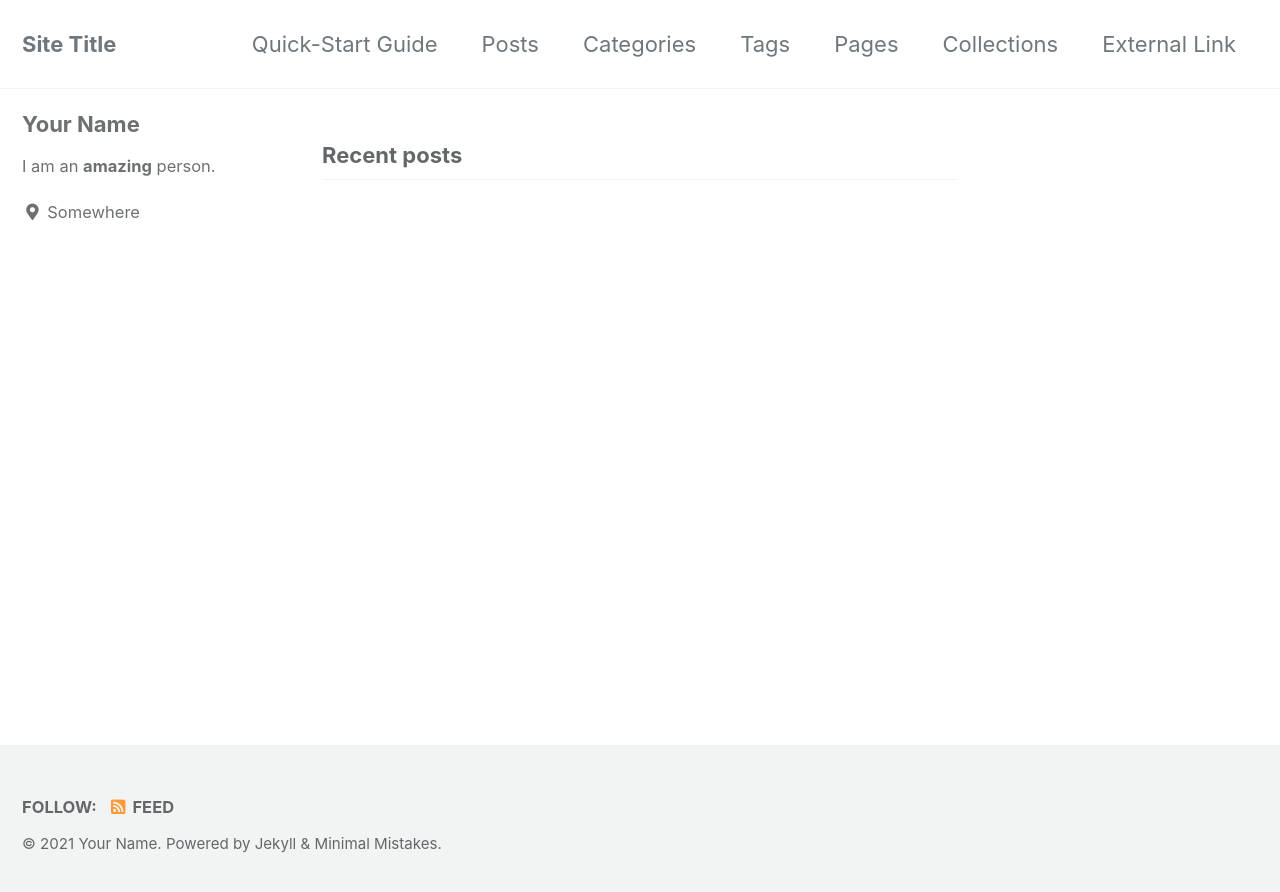
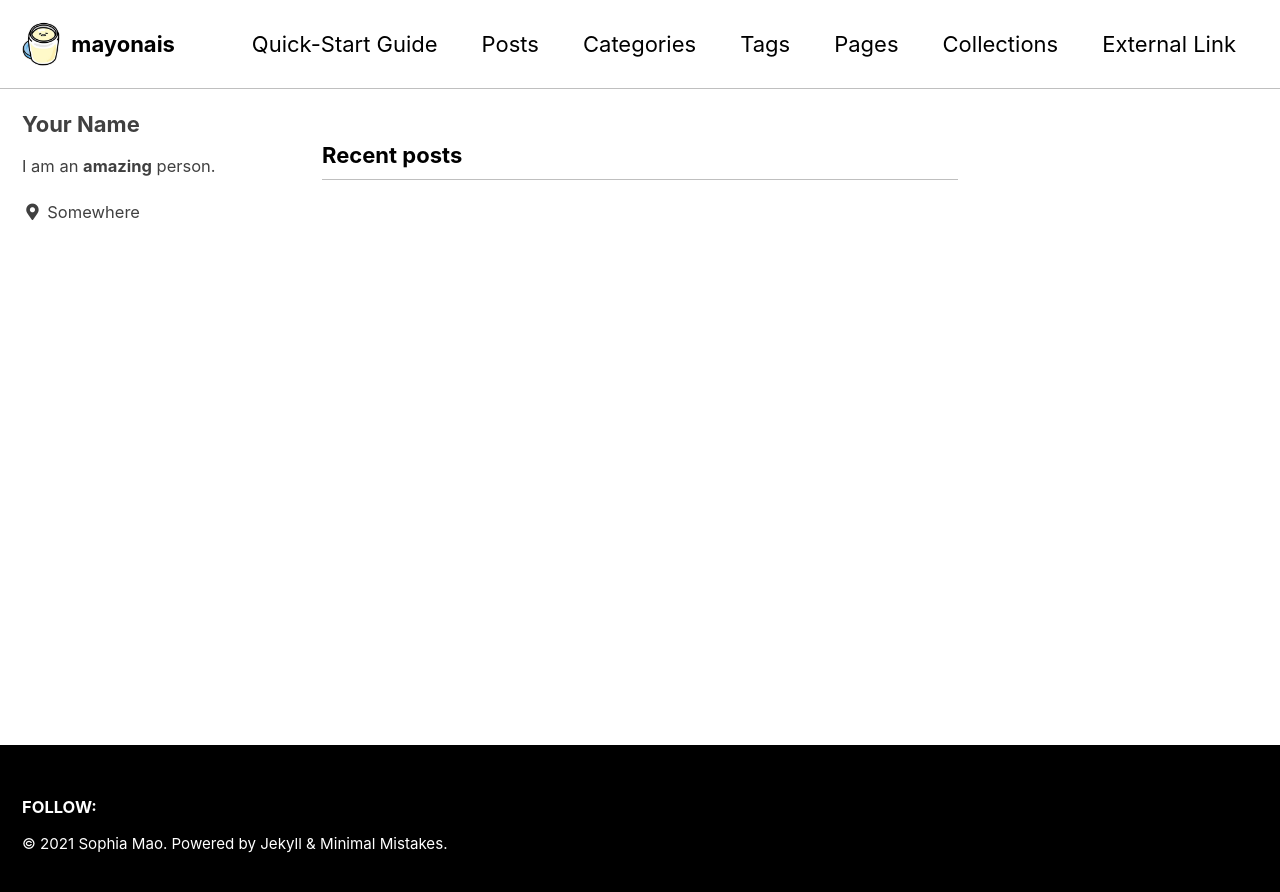
Before and after one commit to mayonais/mayonais.github.io, a Jekyll site: the page built from index.html, in a window 1280 px wide. Shown: the top 892 px of the page. Built offline with Jekyll 4.4.1, drawn with Linux system fonts in a browser that asks for light colours; cached includes are drawn as plain includes; the list of posts is cut into pages by our own code.

Commit message:
site settings

```diff
--- a/_config.yml
+++ b/_config.yml
@@ -12,21 +12,21 @@
 
 # theme                  : "minimal-mistakes-jekyll"
 # remote_theme           : "mmistakes/minimal-mistakes"
-remote_theme: "mmistakes/minimal-mistakes@4.23.0"
-minimal_mistakes_skin    : "default" # "air", "aqua", "contrast", "dark", "dirt", "neon", "mint", "plum", "sunrise"
+remote_theme             : "mmistakes/minimal-mistakes@4.23.0"
+minimal_mistakes_skin    : "contrast"
 
 # Site Settings
 locale                   : "en-US"
-title                    : "Site Title"
+title                    : "mayonais"
 title_separator          : "-"
 subtitle                 : # site tagline that appears below site title in masthead
-name                     : "Your Name"
+name                     : "Sophia Mao"
 description              : "An amazing website."
 url                      : # the base hostname & protocol for your site e.g. "https://mmistakes.github.io"
 baseurl                  : # the subpath of your site, e.g. "/blog"
 repository               : # GitHub username/repo-name e.g. "mmistakes/minimal-mistakes"
 teaser                   : # path of fallback teaser image, e.g. "/assets/images/500x300.png"
-logo                     : # path of logo image to display in the masthead, e.g. "/assets/images/88x88.png"
+logo                     : "/assets/images/mayo_gudetama.png"
 masthead_title           : # overrides the website title displayed in the masthead, use " " for no title
 # breadcrumbs            : false # true, false (default)
 words_per_minute         : 200
@@ -52,7 +52,7 @@ reCaptcha:
   secret                 :
 atom_feed:
   path                   : # blank (default) uses feed.xml
-  hide                   : # true, false (default)
+  hide                   : true
 search                   : # true, false (default)
 search_full_content      : # true, false (default)
 search_provider          : # lunr (default), algolia, google
```
